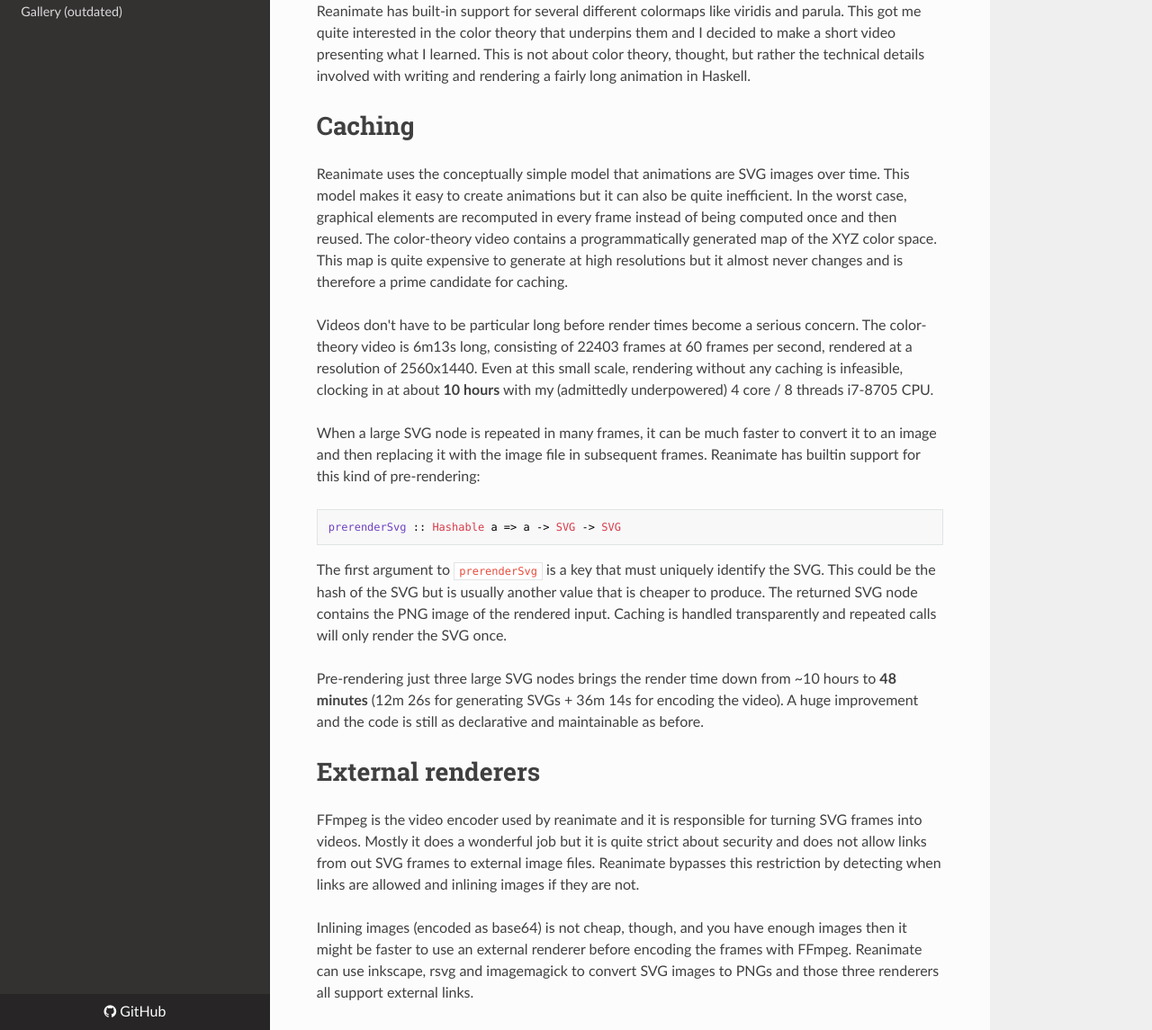
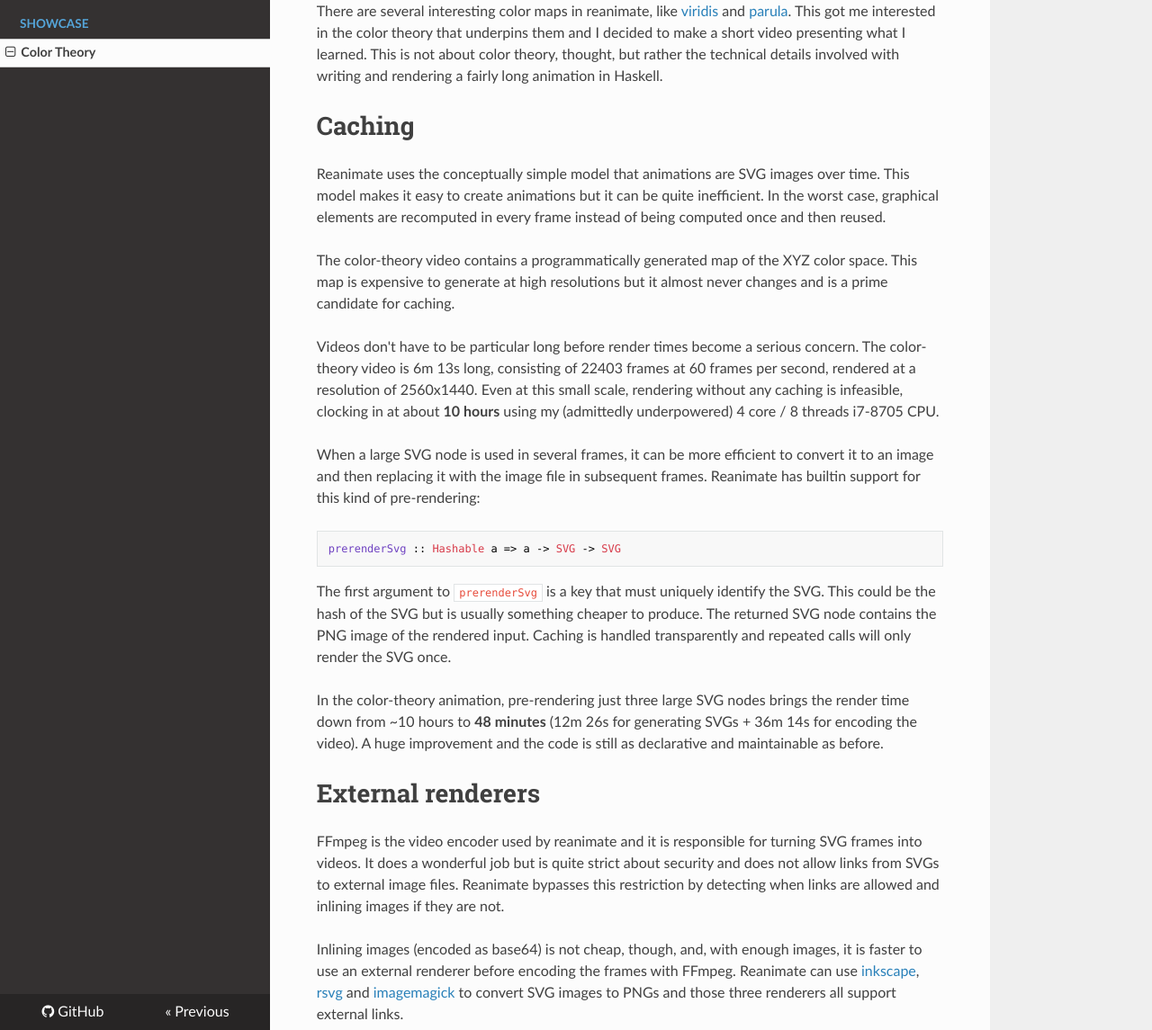
Before and after one commit to reanimate/reanimate, an MkDocs documentation site: the page built from docs/showcase_colortheory.md, in a window 1280 px wide and 1400 px high, scrolled down 224 px, cut to the strip 255-1400 px from the top of the window. Shown: the whole strip at 90% size. Built offline with MkDocs 1.6.1, drawn with Linux system fonts in a browser that asks for light colours; nearby versions of some CDN libraries; a script that is not in the unit is left out; some of the changed text lies outside the part shown.

Commit message:
Improve color-theory article.

````diff
--- a/docs/showcase_colortheory.md
+++ b/docs/showcase_colortheory.md
@@ -2,39 +2,44 @@
 
 <iframe width="560" height="315" src="https://www.youtube.com/embed/txSAC6mJQDk" frameborder="0" allow="accelerometer; autoplay; encrypted-media; gyroscope; picture-in-picture" allowfullscreen></iframe>
 
-Reanimate has built-in support for several different colormaps like viridis and parula. This got me quite interested
-in the color theory that underpins them and I decided to make a short video presenting what I learned. This is not
-about color theory, thought, but rather the technical details involved with writing and rendering a fairly long
+There are several interesting color maps in reanimate, like
+[viridis](http://hackage.haskell.org/package/reanimate/docs/Reanimate.html#v:viridis)
+and
+[parula](http://hackage.haskell.org/package/reanimate/docs/Reanimate.html#v:parula).
+This got me interested in the color theory that underpins them and I decided to make
+a short video presenting what I learned. This is not about color theory, thought,
+but rather the technical details involved with writing and rendering a fairly long
 animation in Haskell.
 
 
 # Caching
 
 Reanimate uses the conceptually simple model that animations are SVG images over time. This
-model makes it easy to create animations but it can also be quite inefficient. In the worst case,
+model makes it easy to create animations but it can be quite inefficient. In the worst case,
 graphical elements are recomputed in every frame instead of being computed once and then reused.
-The color-theory video contains a programmatically generated map of the XYZ color space. This map
-is quite expensive to generate at high resolutions but it almost never changes and is therefore a
-prime candidate for caching.
+
+The color-theory video contains a programmatically generated map of the XYZ color space.
+This map is expensive to generate at high resolutions but it almost never changes and
+is a prime candidate for caching.
 
 Videos don't have to be particular long before render times become a serious concern. The
-color-theory video is 6m13s long, consisting of 22403 frames at 60 frames per second, rendered
+color-theory video is 6m 13s long, consisting of 22403 frames at 60 frames per second, rendered
 at a resolution of 2560x1440. Even at this small scale, rendering without any caching is
-infeasible, clocking in at about **10 hours** with my (admittedly underpowered) 4 core / 8
+infeasible, clocking in at about **10 hours** using my (admittedly underpowered) 4 core / 8
 threads i7-8705 CPU.
 
-When a large SVG node is repeated in many frames, it can be much faster to convert it to
+When a large SVG node is used in several frames, it can be more efficient to convert it to
 an image and then replacing it with the image file in subsequent frames. Reanimate has
 builtin support for this kind of pre-rendering:
 ```haskell
 prerenderSvg :: Hashable a => a -> SVG -> SVG
 ```
 The first argument to `prerenderSvg` is a key that must uniquely identify the SVG. This
-could be the hash of the SVG but is usually another value that is cheaper to produce.
+could be the hash of the SVG but is usually something cheaper to produce.
 The returned SVG node contains the PNG image of the rendered input. Caching is handled
 transparently and repeated calls will only render the SVG once.
 
-Pre-rendering just three large SVG nodes brings the render time down from ~10 hours to
+In the color-theory animation, pre-rendering just three large SVG nodes brings the render time down from ~10 hours to
 **48 minutes** (12m 26s for generating SVGs + 36m 14s for encoding the video).
 A huge improvement and the code is still as declarative and maintainable
 as before.
@@ -42,13 +47,13 @@
 # External renderers
 
 FFmpeg is the video encoder used by reanimate and it is responsible for turning SVG frames
-into videos. Mostly it does a wonderful job but it is quite strict about security and does
-not allow links from out SVG frames to external image files. Reanimate bypasses this
+into videos. It does a wonderful job but is quite strict about security and does
+not allow links from SVGs to external image files. Reanimate bypasses this
 restriction by detecting when links are allowed and inlining images if they are not.
 
-Inlining images (encoded as base64) is not cheap, though, and you have enough images
-then it might be faster to use an external renderer before encoding the frames with
-FFmpeg. Reanimate can use inkscape, rsvg and imagemagick to convert SVG images to
+Inlining images (encoded as base64) is not cheap, though, and, with enough images,
+it is faster to use an external renderer before encoding the frames with
+FFmpeg. Reanimate can use [inkscape](https://inkscape.org/), [rsvg](https://wiki.gnome.org/Projects/LibRsvg) and [imagemagick](https://imagemagick.org/index.php) to convert SVG images to
 PNGs and those three renderers all support external links.
 
 Using an external renderer should speed up both the generation of SVG frames and
@@ -70,26 +75,25 @@
 | cache         | 12m 26s   | -          | 36m 14s | 48m 40s     |
 | cache + rsvg  | 7m 56s    | 27m 35s    | 7m 45s  | 43m 16s     |
 
-All-in-all, I'm pretty happy with a 6 minute video (60fps, UHD) requiring only 43 minutes to render. But there are still lots of room for improvement in the future:
+All-in-all, I'm pretty happy with a 6 minute video (60fps, UHD) requiring only 43 minutes to render. But there is still lots of room for improvement in the future:
 
   * There are quite a few duplicate frames in the color-theory video where nothing
-    changes. These duplicates should be automatically identified and only rendered
+    changes. These duplicates should be automatically identified and rendered only
     once.
   * Invoking an external renderer for each of the 22403 frames carries a lot of
     overhead. This overhead can be reduced by joining SVG frames together side-by-side
     and slicing up the resulting image.
-  * SVG rendering is String-based and quite slow. Using the blaze-svg library will
-    make it faster to serialize SVGs.
+  * SVG rendering is String-based and quite slow. Using [blaze-svg](https://hackage.haskell.org/package/blaze-svg) will make serializing SVGs faster.
 
 # Timings and script
 
 I wrote nearly all of the color-theory animation before Reanimate had
 [voice control](voice.md), and working out appropriate timings by hand was
-way more difficult than I expected. It even changed my development
+way more difficult than I expected. It even affected my development
 process. I used to write small fragments of animation and then combined them
 into larger segments. Now I focus more on
 [sprites](http://hackage.haskell.org/package/reanimate/docs/Reanimate-Scene.html#g:3),
-their parameters, and their lifetime effects, and leave all timing/duration to
+their parameters, and their lifetime effects, and leave all timing/durations to
 be settled at a later time.
 
 Having computer-generated transcript timings and a speedy renderer is without a
--- a/mkdocs.yml
+++ b/mkdocs.yml
@@ -21,4 +21,5 @@
   - Gluing together animations: glue_tut.md
   - Morphology (incomplete): morphology.md
   - Voice control: voice.md
-  - Gallery (outdated): gallery.md
+  - Showcase:
+    - Color Theory: showcase_colortheory.md
````
